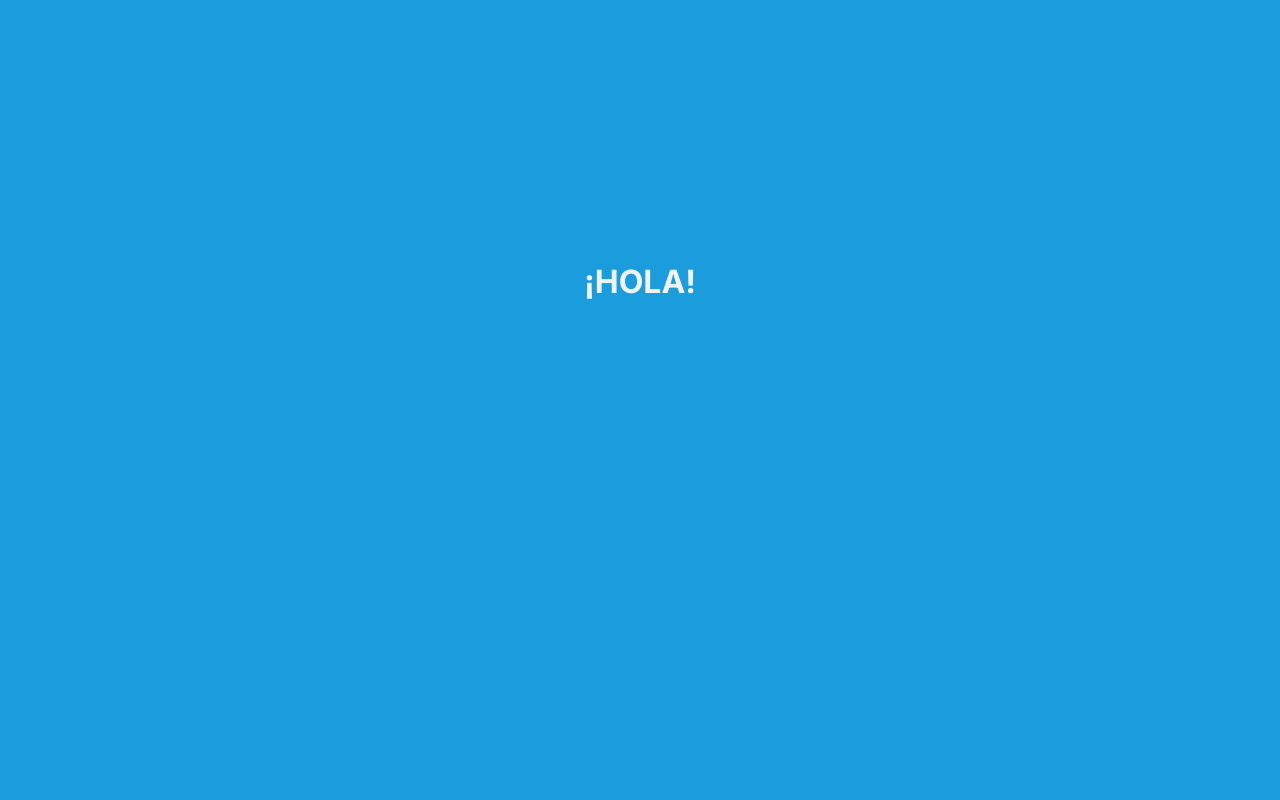
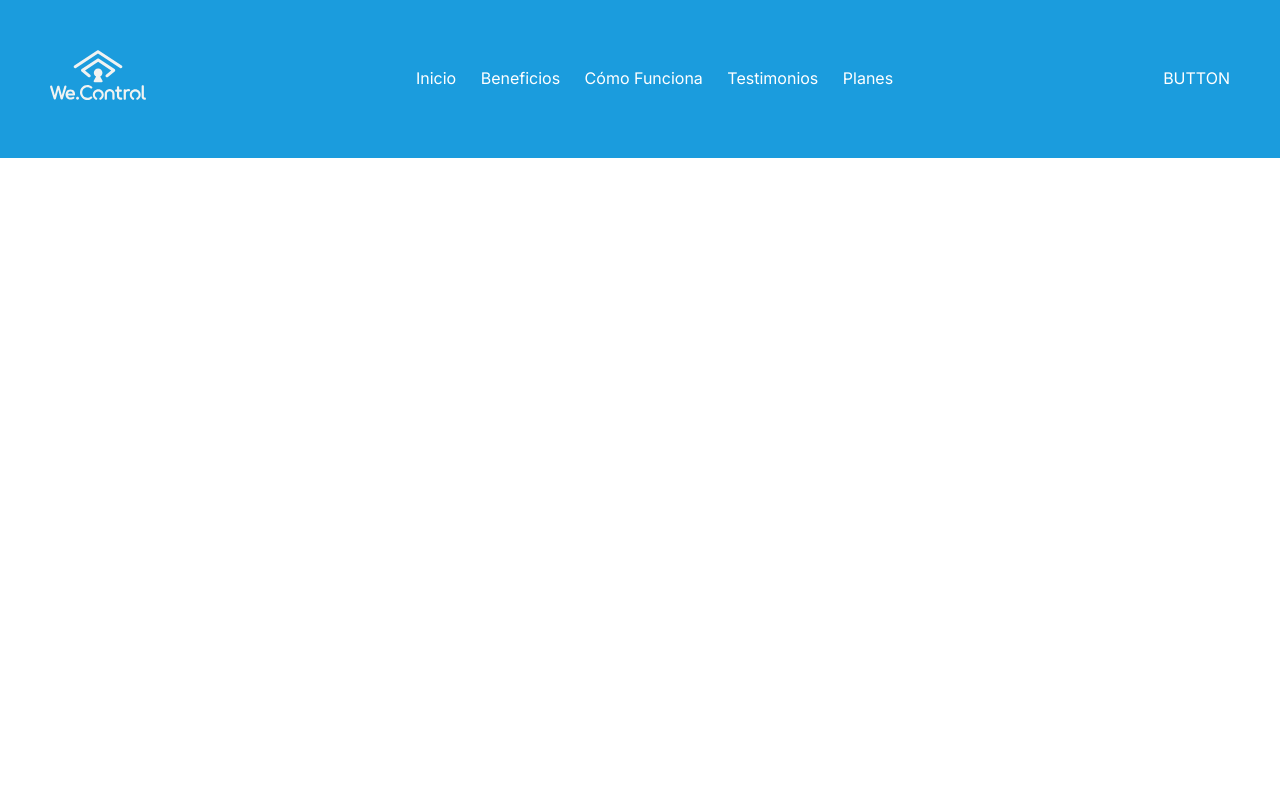
Before and after one commit to ChinoZanotti/wecontrol-website, a website: page index.html in a window 1280 px wide. Shown: the top 800 px of the page. Drawn offline with Linux system fonts and the light colour scheme.

Commit message:
Create sticky header with logo, navbar and a placeholder for a future button

```diff
--- a/index.html
+++ b/index.html
@@ -15,6 +15,21 @@
         <link rel="stylesheet" type="text/css" href="css/style.css">
     </head>
     <body>
+        <div class="header flex-row" id="mainHeader">
+            <div class="logo"><img src="./assets/images/logo-white.svg"></div>
+            <div class="mainNavbar">
+                <ul>
+                    <li><a href="#">Inicio</a></li>
+                    <li><a href="#">Beneficios</a></li>
+                    <li><a href="#">Cómo Funciona</a></li>
+                    <li><a href="#">Testimonios</a></li>
+                    <li><a href="#">Planes</a></li>
+                </ul>
+            </div>
+            <div>BUTTON</div>
+        </div>
         <h1>¡HOLA!</h1>
+
+        <script src="./js/main.js"></script>
     </body>
 </html>
--- /dev/null
+++ b/js/main.js
@@ -0,0 +1,12 @@
+//Sticky Header
+window.onscroll = function() {stickyHeader()};
+
+function stickyHeader() {
+    let header = document.getElementById("mainHeader");
+    let sticky = header.offsetTop;
+    if (window.pageYOffset > sticky) {
+        header.classList.add("sticky");
+    } else {
+        header.classList.remove("sticky");
+    }
+}
--- a/scss/_layout.scss
+++ b/scss/_layout.scss
@@ -10,8 +10,12 @@
   padding: variables.$spacing-lg 0;
 }
 
-.flex {
+.flex-row {
   display: flex;
-  align-items: center;
-  justify-content: space-between;
+  flex-direction: row;
 }
+
+.flex-column {
+  display: flex;
+  flex-direction: column;
+}
--- a/scss/_variables.scss
+++ b/scss/_variables.scss
@@ -15,3 +15,6 @@ $line-height-base: 1.6;
 $spacing-sm: 0.5rem;
 $spacing-md: 1rem;
 $spacing-lg: 2rem;
+
+//Transiciones
+$bouncy: cubic-bezier(0.175, 0.885, 0.32, 1.275);
--- a/scss/style.scss
+++ b/scss/style.scss
@@ -6,10 +6,55 @@
 @use "components";
 
 body {
-    background-color: variables.$celeste;
+    background-color: variables.$blanco;
     h1 {
-        color: variables.$gris-claro;
-        padding: 20% 0;
+        color: variables.$celeste;
+        padding: 60% 0;
         text-align: center;
     }
 }
+
+//Header
+.header {
+    padding: 50px;
+    background-color: variables.$celeste;
+    color: variables.$blanco;
+    transition: padding 0.5s variables.$bouncy;
+    flex-wrap: nowrap;
+    justify-content: space-between;
+    align-items: center;
+
+    .mainNavbar {
+        margin: 0 10px;
+
+        li {
+            list-style: none;
+            display: inline-block;
+
+            a {
+                color: variables.$blanco;
+                padding: 10px;
+                display: inline-block;
+                transition: transform 0.5s variables.$bouncy;
+
+                &:hover {
+                    text-decoration: none;
+                    transform: translateY(-5px);
+                }
+            }
+        }
+    }
+    .logo {
+        img {
+            max-height: 50px;
+        }
+    }
+}
+
+.sticky {
+    position: fixed;
+    top: 0;
+    width: 100%;
+    padding: 20px 50px;
+    transition: padding 0.5s variables.$bouncy;
+}
```
Also changed, not shown: assets/images/logo-white.svg (added), css/style.css, 1 other file.
